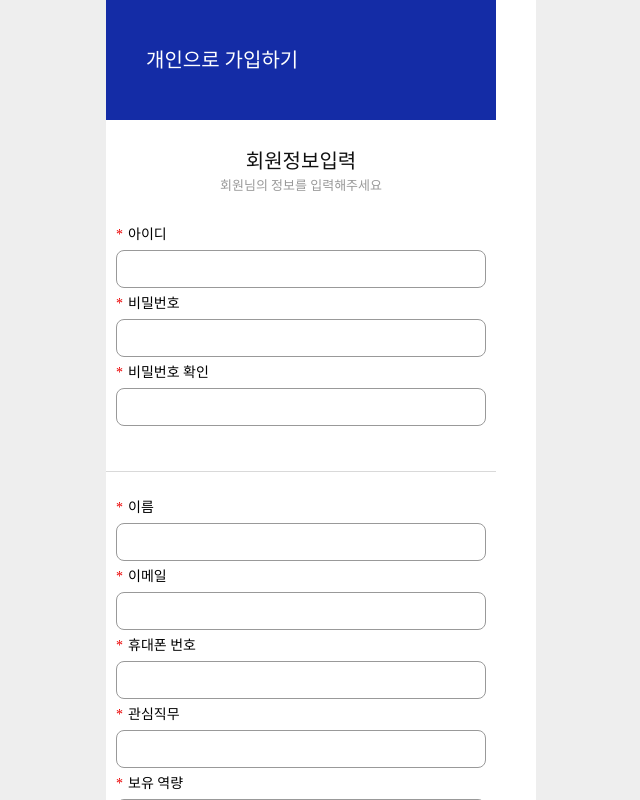
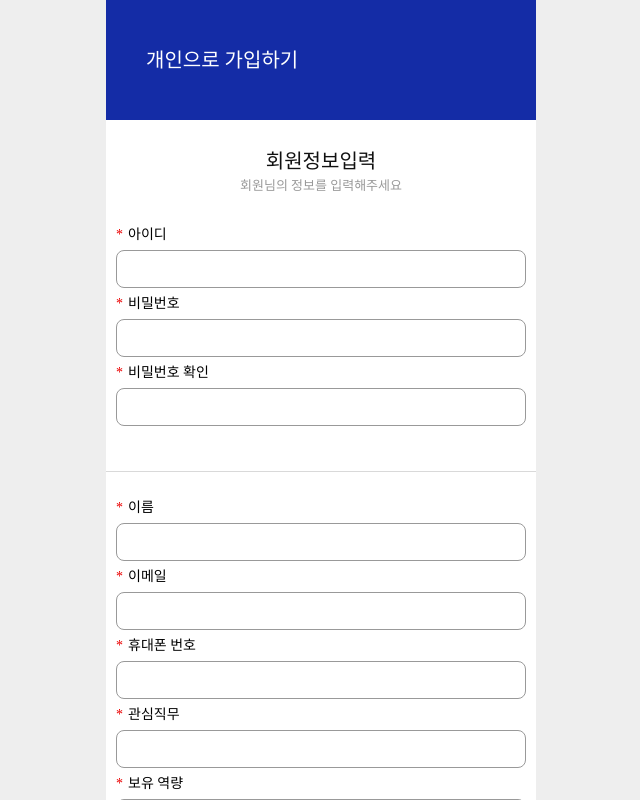
Before and after one commit to 9oormthon-univ/2025_SEASONTHON_TEAM_71_FE, a React (Vite) app: page /join/1/info in a window 1280 px wide. Shown: the top 800 px of the page, without its empty margins (319-959 px from the left). Built offline with nearby package versions, Linux system fonts and the light colour scheme; a web font is replaced by a local one.

Commit message:
refactor: 메인 컨테이너 수정

```diff
--- a/src/styles/MainContainer.style.js
+++ b/src/styles/MainContainer.style.js
@@ -9,22 +9,4 @@ export const MainContainer = styled.div`
   align-items: center;
   box-sizing: border-box;
   overflow-y: hidden;
-
-  /* 기본: Galaxy Z Fold 5 (344px) */
-  width: min(344px, 100%);
-
-  /* Android 대표값 (360px) 이상 */
-  @media (min-width: 360px) {
-    width: min(360px, 100%);
-  }
-
-  /* iPhone SE/6/7/8, X/11 Pro 등 (375px) 이상 */
-  @media (min-width: 375px) {
-    width: min(375px, 100%);
-  }
-
-  /* iPhone 12/13/14 (390px) 이상 */
-  @media (min-width: 390px) {
-    width: min(390px, 100%);
-  }
 `;
```
Also changed, not shown: 1 other file (tests, documents, lock files or other folders).
